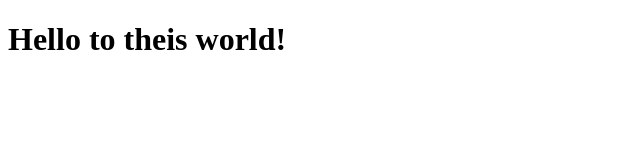
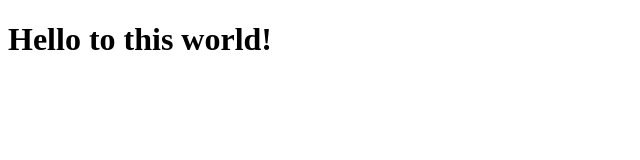
Before and after one commit to Anurag1516/Myhtml, a plain HTML site: page site/index.html in a window 1280 px wide. Shown: the full height of the page, 0-640 px from the left. Drawn offline with Linux system fonts and the light colour scheme.

Commit message:
there has been small change

```diff
--- a/site/index.html
+++ b/site/index.html
@@ -7,6 +7,6 @@
     <title>HELLO MONEY!</title>
 </head>
 <body>
-    <h1>Hello to theis world!</h1>
+    <h1>Hello to this world!</h1>
 </body>
 </html>
```
